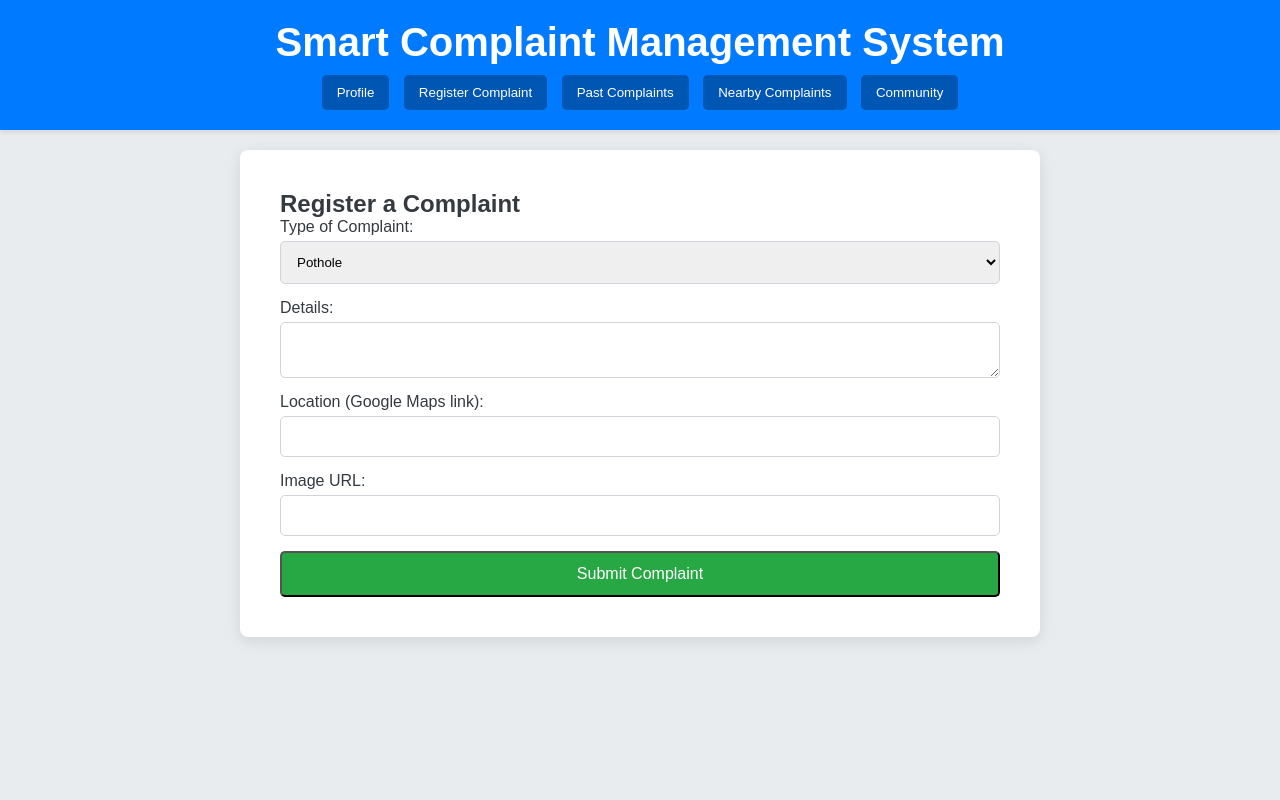
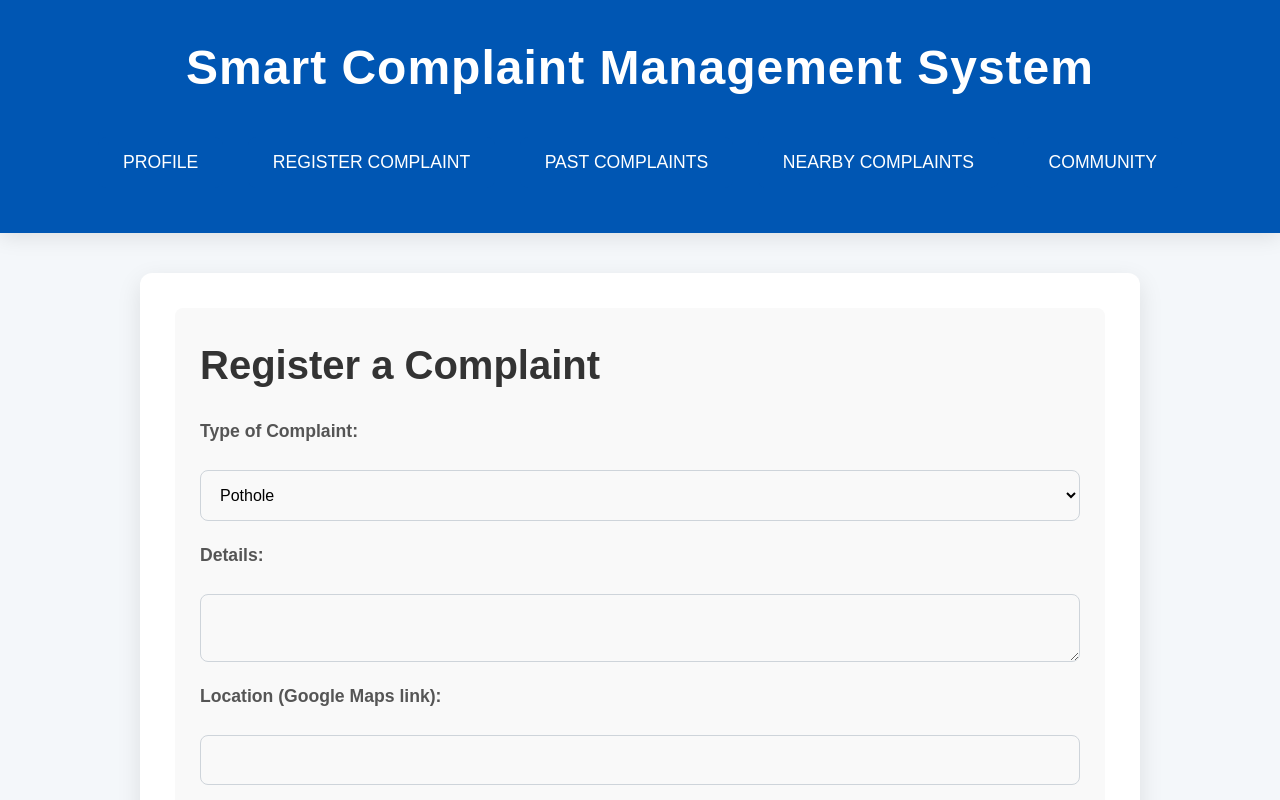
Before and after one commit to aryankadam1256/Smart_Complaint_Management, a plain HTML site: page front-end/index.html in a window 1280 px wide. Shown: the top 800 px of the page. Drawn offline with Linux system fonts and the light colour scheme; no server answers.

Commit message:
Update style.css

```diff
--- a/front-end/style.css
+++ b/front-end/style.css
@@ -1,111 +1,189 @@
-/* Reset some default styles */
+/* Global Reset */
 * {
     margin: 0;
     padding: 0;
     box-sizing: border-box;
+    font-family: 'Arial', sans-serif;
 }
 
+/* Body Styling */
 body {
-    font-family: 'Arial', sans-serif;
-    background-color: #e9ecef; /* Light gray background for contrast */
+    background-color: #f4f7fa; /* Light background for better contrast */
     color: #343a40; /* Dark text for readability */
+    line-height: 1.6; /* Improve text readability */
 }
 
 /* Header Styles */
 header {
     background-color: #007BFF; /* Bright blue header */
     color: white;
-    padding: 20px 0;
+    padding: 30px 0; /* Increased padding for a larger header */
     text-align: center;
-    box-shadow: 0 2px 5px rgba(0, 0, 0, 0.1); /* Subtle shadow effect */
+    box-shadow: 0 4px 20px rgba(0, 0, 0, 0.1); /* Subtle shadow for depth */
+    transition: background-color 0.3s ease; /* Smooth transition for hover effect */
+}
+
+header:hover {
+    background-color: #0056b3; /* Darker blue on hover */
 }
 
 header h1 {
-    font-size: 2.5em; /* Larger title size */
+    font-size: 3em; /* Larger font size for a more prominent title */
+    letter-spacing: 1px; /* Spacing between letters for elegance */
+    font-weight: bold;
+    margin-bottom: 10px; /* Adding margin for spacing */
 }
 
-/* Navigation Styles */
+/* Navigation Styling */
 nav {
-    margin-top: 10px;
+    margin-top: 30px;
 }
 
 nav button {
-    background-color: #0056b3; /* Darker blue for buttons */
+    background-color: #0056b3; /* Vibrant blue buttons */
     color: white;
     border: none;
-    border-radius: 5px;
-    padding: 10px 15px;
-    margin: 0 5px;
+    border-radius: 8px;
+    padding: 15px 25px;
+    margin: 0 10px 15px 10px;
     cursor: pointer;
-    transition: background-color 0.3s ease, transform 0.2s ease; /* Animation effects */
+    transition: background-color 0.3s ease, transform 0.3s ease, box-shadow 0.3s ease;
+    font-size: 1.1em; /* Slightly larger font for better readability */
+    text-transform: uppercase; /* Uppercase text for buttons */
 }
 
 nav button:hover {
-    background-color: #004494; /* Darker shade on hover */
-    transform: translateY(-2px); /* Lift effect on hover */
+    background-color: #004494; /* Darker blue on hover */
+    transform: translateY(-6px); /* More pronounced lift effect */
+    box-shadow: 0 5px 15px rgba(0, 0, 0, 0.2); /* Enhanced shadow effect */
 }
 
-/* Main Content Styles */
-main {
-    max-width: 800px; /* Limit width for better readability */
-    margin: 20px auto; /* Center the main content */
-    padding: 20px;
-    background-color: white; /* White background for sections */
-    border-radius: 8px; /* Rounded corners */
-    box-shadow: 0 4px 15px rgba(0, 0, 0, 0.1); /* Enhanced shadow effect */
+nav button:active {
+    transform: translateY(2px); /* Subtle press effect when clicked */
+    box-shadow: none; /* Remove shadow on click */
 }
 
-/* Page Section Styles */
-.page {
-    padding: 20px;
+/* Main Content Section */
+main {
+    max-width: 1000px; /* Wider content for large screens */
+    margin: 40px auto; /* Centered content with spacing */
+    padding: 35px;
+    background-color: #fff;
+    border-radius: 12px; /* Smooth rounded corners */
+    box-shadow: 0 8px 25px rgba(0, 0, 0, 0.1); /* Deep shadow for a modern feel */
+    transition: box-shadow 0.3s ease;
 }
 
-/* Form Styles */
+main:hover {
+    box-shadow: 0 8px 30px rgba(0, 0, 0, 0.15); /* Increased shadow on hover */
+}
+
+/* Page Section Styling */
+.page {
+    padding: 25px;
+    background-color: #f9f9f9; /* Light gray background for sections */
+    margin-bottom: 25px;
+    border-radius: 8px;
+}
+
+h2 {
+    font-size: 2.5em;
+    margin-bottom: 20px;
+    font-weight: 600;
+    color: #333; /* Darker color for section titles */
+}
+
+/* Form Styling */
 form {
     display: flex;
-    flex-direction: column; /* Stack form elements vertically */
+    flex-direction: column;
+    gap: 20px; /* More space between form elements */
 }
 
 label {
-    margin-bottom: 5px; /* Space between label and input */
+    font-weight: 600;
+    margin-bottom: 5px; /* Clear space between label and input */
+    font-size: 1.1em;
+    color: #555; /* Slightly lighter text for labels */
 }
 
 input[type="url"],
 input[type="text"],
 textarea,
 select {
-    padding: 12px; /* Padding for inputs */
-    margin-bottom: 15px; /* Space between inputs */
-    border-radius: 5px; /* Rounded corners for inputs */
-    border: 1px solid #ced4da; /* Light border for inputs */
+    padding: 15px; /* More padding for larger inputs */
+    font-size: 1em;
+    border-radius: 8px; /* Rounded borders for inputs */
+    border: 1px solid #ced4da; /* Light gray border */
+    background-color: #f9f9f9; /* Light gray background for inputs */
+    transition: border-color 0.3s ease, box-shadow 0.3s ease;
 }
 
 input[type="url"]:focus,
 input[type="text"]:focus,
 textarea:focus,
 select:focus {
-    border-color: #007BFF; /* Highlight border on focus */
+    border-color: #007BFF; /* Highlight border with blue on focus */
+    box-shadow: 0 0 8px rgba(0, 123, 255, 0.2); /* Soft shadow on focus */
 }
 
-/* Button Styles for Submit */
+/* Submit Button Styling */
 button[type="submit"] {
     background-color: #28a745; /* Green submit button */
     color: white;
-    border-radius: 5px;
-    padding: 12px;
-    font-size: 1em; /* Consistent button text size */
+    border-radius: 8px;
+    padding: 16px;
+    font-size: 1.1em;
+    cursor: pointer;
+    transition: background-color 0.3s ease, transform 0.3s ease;
 }
 
 button[type="submit"]:hover {
     background-color: #218838; /* Darker green on hover */
+    transform: translateY(-4px); /* Slight lift effect on hover */
+}
+
+button[type="submit"]:active {
+    transform: translateY(2px); /* Pressed effect on click */
+    background-color: #1e7e34; /* Even darker green on click */
 }
 
 /* Responsive Design */
-@media (max-width: 600px) {
+@media (max-width: 768px) {
+    main {
+        padding: 20px; /* Reduced padding for smaller screens */
+    }
+
     nav button {
-        width: calc(100% - 10px); /* Full-width buttons on small screens with slight margin adjustment */
-        margin-bottom: 10px; /* Space between buttons on mobile */
-        padding: 12px; /* Increased padding for touch targets */
-        font-size: 1em; /* Consistent font size on mobile devices */
+        width: 100%;
+        padding: 15px;
+        font-size: 1.2em; /* Slightly larger buttons on mobile */
+    }
+
+    form {
+        gap: 25px; /* Increased space between form elements */
+    }
+
+    button[type="submit"] {
+        padding: 18px;
     }
 }
+
+@media (max-width: 480px) {
+    header h1 {
+        font-size: 2.2em; /* Smaller header for very small screens */
+    }
+
+    nav button {
+        padding: 15px;
+        font-size: 1.1em;
+    }
+
+    form {
+        gap: 30px; /* Larger gap between form elements on mobile */
+    }
+
+    button[type="submit"] {
+        padding: 20px;
+    }
+}
```
